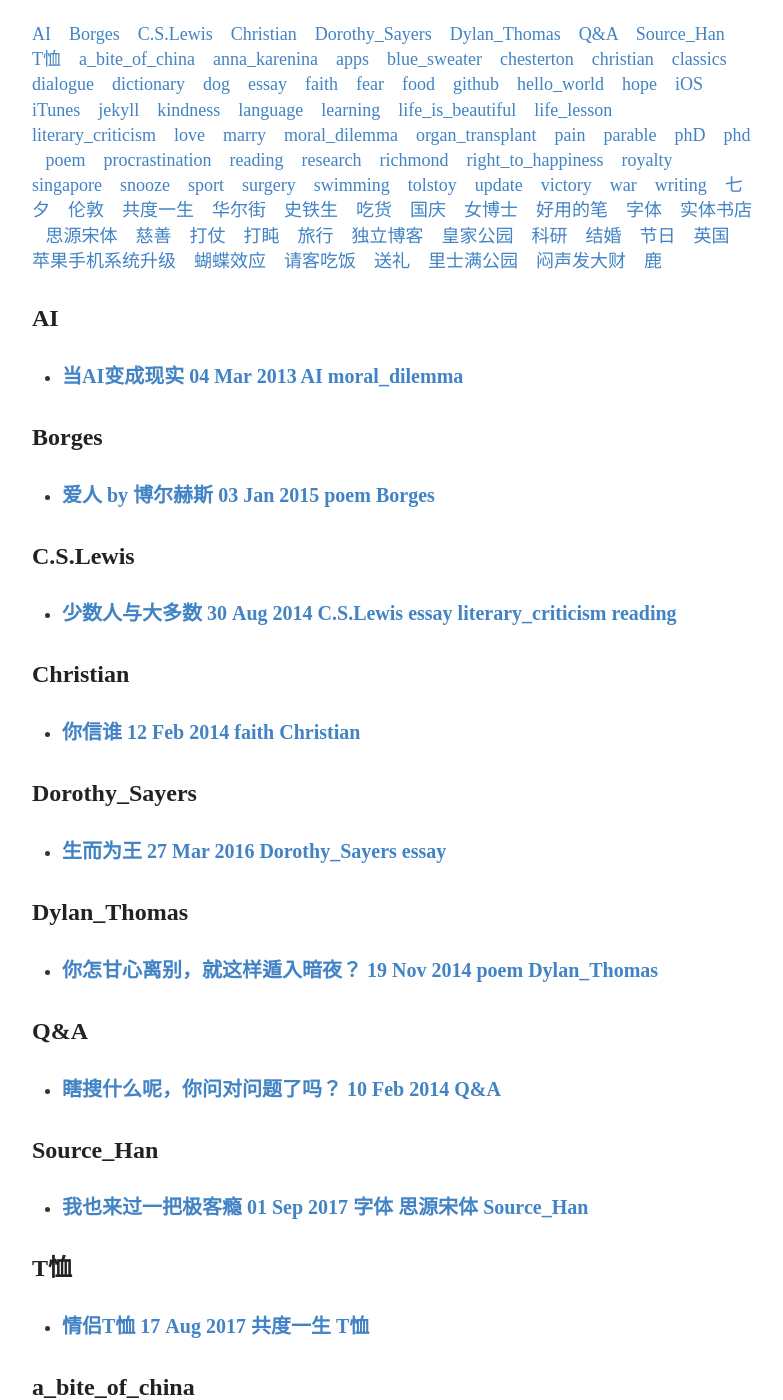
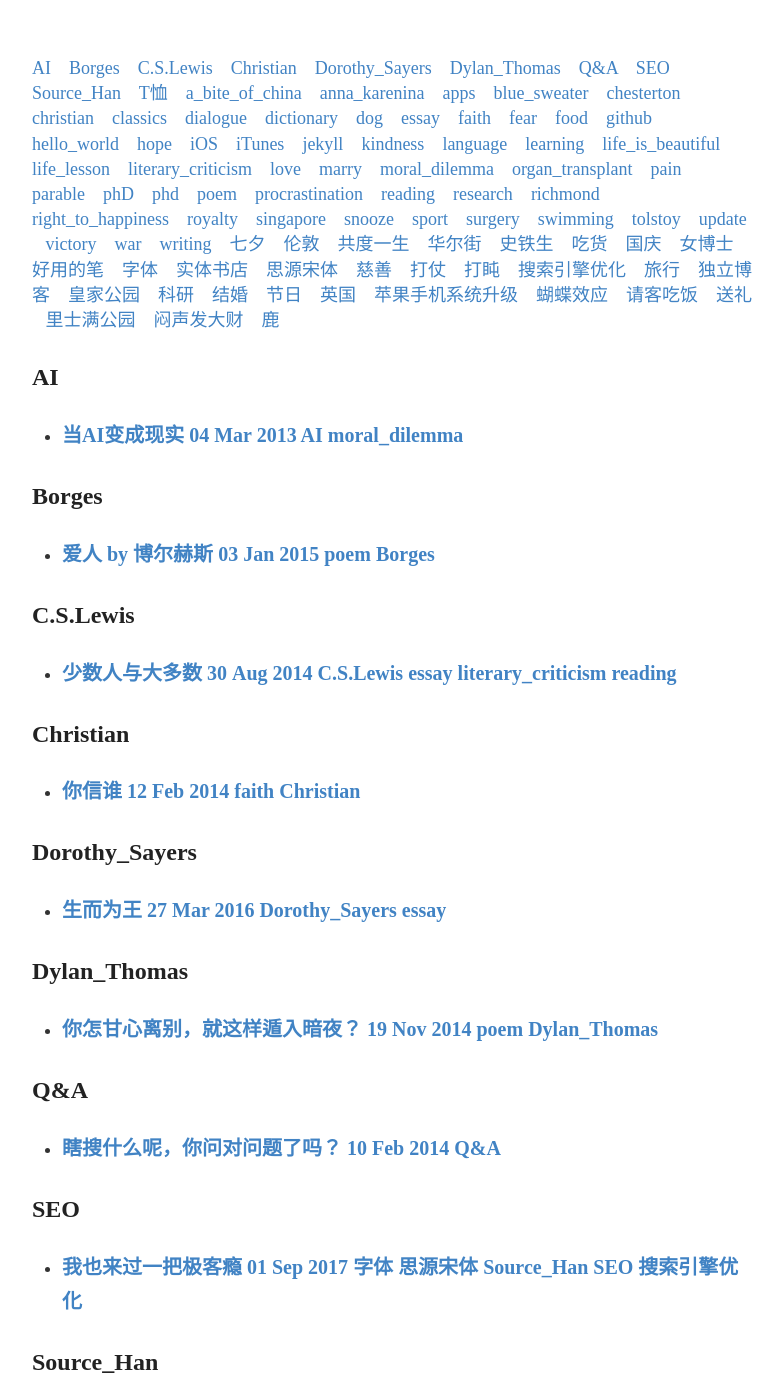
Before and after one commit to yihanxu/yihanxu.github.io, a Jekyll site: the page built from tree.md, in a window 1280 px wide and 1400 px high, scrolled down 5008 px. Shown: the whole window, without its empty margins (248-1031 px from the left). Built offline with Jekyll 4.4.1, drawn with Linux system fonts in a browser that asks for light colours; some of the changed text lies outside the part shown.

Commit message:
geek tag

```diff
--- a/_posts/2017-9-1-be-a-geek.md
+++ b/_posts/2017-9-1-be-a-geek.md
@@ -2,7 +2,7 @@
 layout: post
 comments: true
 title: "我也来过一把极客瘾"
-tags: 字体 思源宋体 Source_Han
+tags: 字体 思源宋体 Source_Han SEO 搜索引擎优化
 category: 随笔
 ---
 
```
